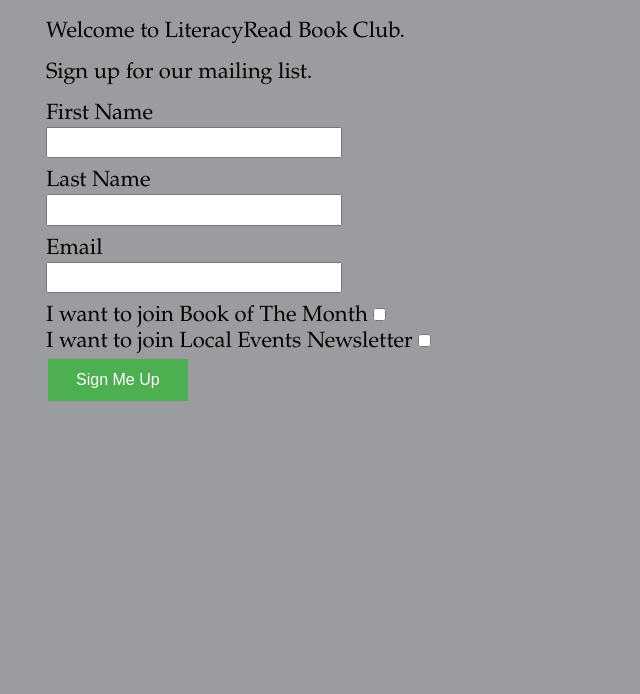
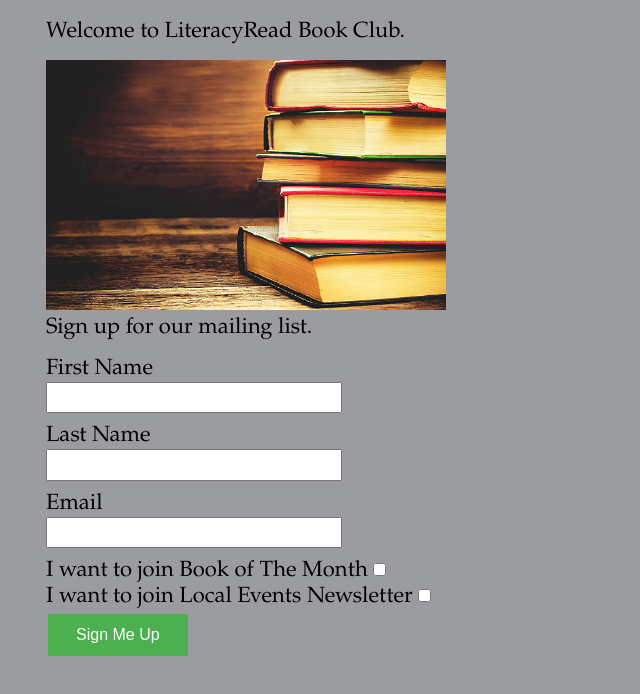
Before and after one commit to dpowers3/ITMD362Project01, a plain HTML site: page index.html in a window 1280 px wide. Shown: the part 78-772 px from the top of the page, without its empty margins (0-640 px from the left). Drawn offline with nearby package versions, Linux system fonts and the light colour scheme; a script that the page names is missing.

Commit message:
added ./books.jpg : added book image to html index

```diff
--- a/index.html
+++ b/index.html
@@ -11,7 +11,7 @@
   <form method="get" action="#null">
     <h1 id="h1" >LiteracyRead </h1>
     <p>Welcome to LiteracyRead Book Club.</p>
-
+		<img src="./images/books.jpg" alt="Books" style="width:400px;height:250px;">
 		<p>Sign up for our mailing list.</p>
     <ol>
 			<li id="first-name">
```
Also changed, not shown: images/books.jpg (added).
